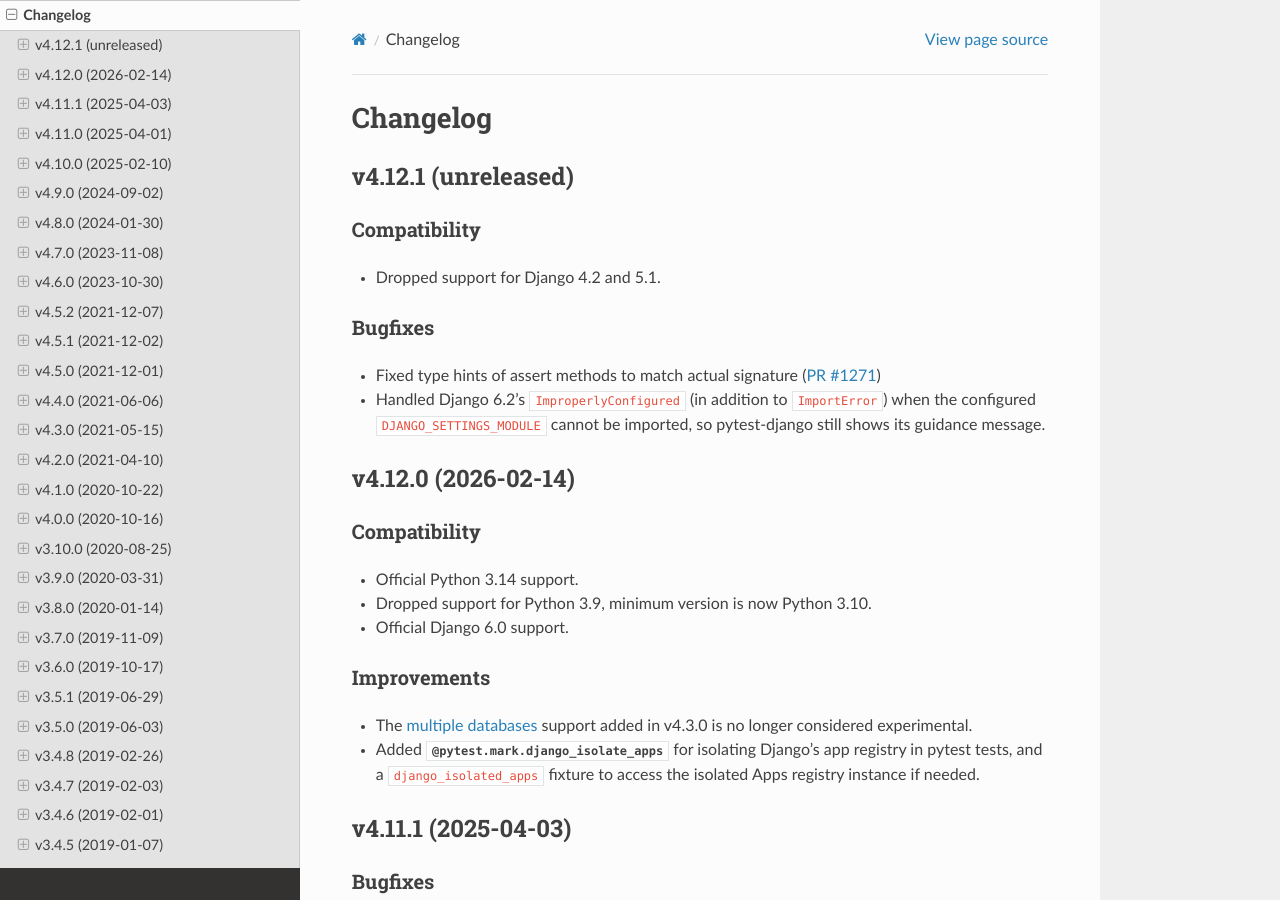
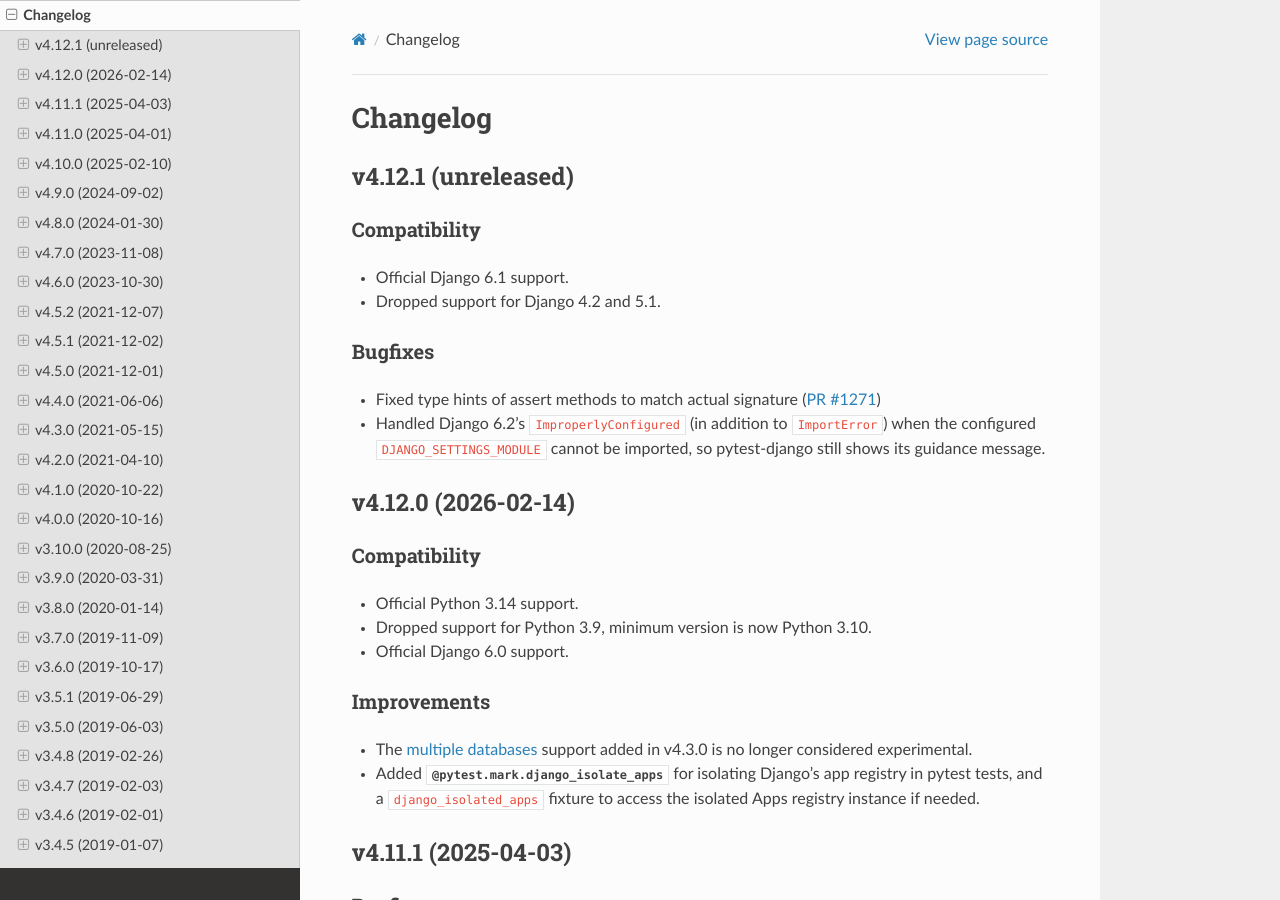
Before and after one commit to pytest-dev/pytest-django, a Sphinx documentation site: the page built from docs/changelog.rst, in a window 1280 px wide and 900 px high. Built offline with Sphinx 7.4.7 and the Read the Docs theme 3.1.0, drawn with Linux system fonts in a browser that asks for light colours; cross-references to code outside the pages are shown as plain code.

Commit message:
Update changelog.rst

```diff
--- a/docs/changelog.rst
+++ b/docs/changelog.rst
@@ -7,6 +7,7 @@
 Compatibility
 ^^^^^^^^^^^^^
 
+* Official Django 6.1 support.
 * Dropped support for Django 4.2 and 5.1.
 
 Bugfixes
```
